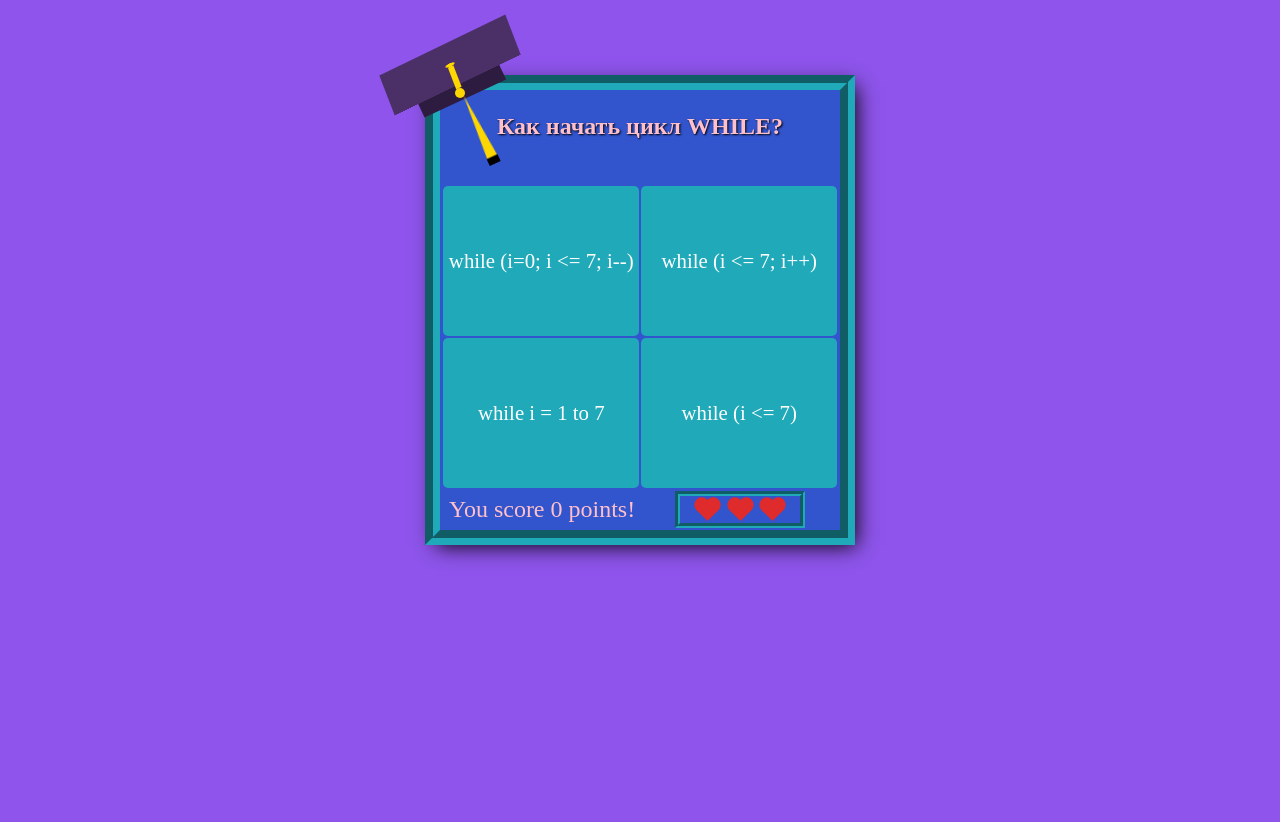
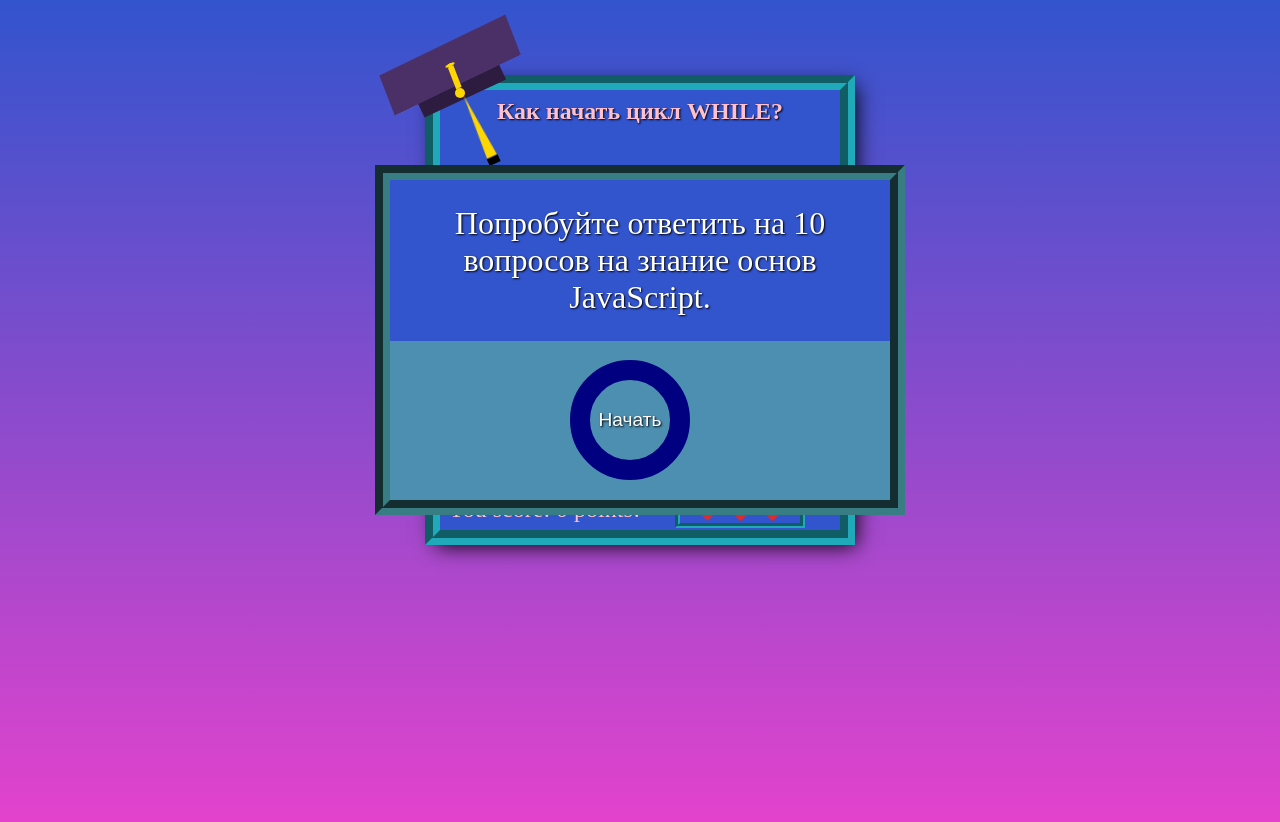
Before and after one commit to ScreamSine/JS-Quiz, a plain HTML site: page index.html in a window 1280 px wide. Before the commit the page ends 800 px from the top, so only its background shows below. Drawn offline with Linux system fonts and the light colour scheme.

Commit message:
Add start modal, add more questions

```diff
--- a/data.js
+++ b/data.js
@@ -26,7 +26,7 @@ const quiz = [{
         },
     },
     {
-        question: "Что вернет следующий код: Boolean (10 > 9)",
+        question: "Что вернет следующий код console.log(10 > 9)",
         answer: {
             1: "true",
             2: "1",
@@ -41,6 +41,51 @@ const quiz = [{
             2: "let date = date('now')",
             3: "let date = new Date()",
             4: "let date = current()",
+        },
+    },
+    {
+        question: "Используя какой оператор можно проверить наличие свойств в объекте?",
+        answer: {
+            1: "of",
+            2: "in",
+            3: "include",
+            4: "contain",
+        },
+    },
+    {
+        question: "Какое имя неккоректно для объявления переменной?",
+        answer: {
+            1: "_name_",
+            2: "$cost",
+            3: "false",
+            4: "Object",
+        },
+    },
+    {
+        question: "Сколько операндов принимает тернарный оператор?",
+        answer: {
+            1: "Один оператор",
+            2: "Два оператора",
+            3: "Три оператора",
+            4: "Любое количество",
+        },
+    },
+    {
+        question: "С помощью какого оператора можно создать экземпеляр объекта имеющего конструткор?",
+        answer: {
+            1: "class",
+            2: "new",
+            3: "create",
+            4: "constructor",
+        },
+    },
+    {
+        question: "Какой тип данных отсутствует в JavaScript?",
+        answer: {
+            1: "null",
+            2: "float",
+            3: "bigint",
+            4: "symbol",
         },
     },
 ];
@@ -60,4 +105,19 @@ const answer = [{
     {
         answer: "let date = new Date()",
     },
+    {
+        answer: "in",
+    },
+    {
+        answer: "false",
+    },
+    {
+        answer: "Три оператора",
+    },
+    {
+        answer: "new",
+    },
+    {
+        answer: "float",
+    },
 ];
--- a/index.html
+++ b/index.html
@@ -24,7 +24,7 @@
             <div class="quiz-item"></div>
         </div>
         <div class="score">
-            You score <span class="scoreCount">0</span> points!
+            You score: <span class="scoreCount">0</span> points!
         </div>
         <div class="health-bar">
             <div class="heart">
@@ -40,10 +40,15 @@
                 <div class="heart-circle2"></div>
             </div>
         </div>
-        <div class="blur"></div>
-        <div class="quiz-complete">
+        <div class="quiz-modal">
             <div class="quiz-complete-text"></div>
             <button class="reload">Начать заново</button>
+        </div>
+        <div class="quiz-modal start">
+            <div class="quiz-complete-text">
+                Попробуйте ответить на 10 вопросов на знание основ JavaScript.
+            </div>
+            <button class="reload startBtn">Начать</button>
         </div>
     </div>
 </div>
--- a/script.js
+++ b/script.js
@@ -5,16 +5,23 @@ const quizTitle = document.querySelector(".quiz-title");
 const card = document.querySelectorAll(".quiz-item");
 const mainBox = document.querySelector(".qust-box");
 const scoreCount = document.querySelector(".scoreCount");
-const button = document.querySelector("button");
-const quizComplete = document.querySelector(".quiz-complete");
-const blur = document.querySelector(".blur");
+const startBtn = document.querySelector(".startBtn");
+const endBtn = document.querySelector("button");
+const quizComplete = document.querySelector(".quiz-modal");
 const hearts = document.querySelectorAll(".heart");
 
 let wrongAnswer = new Audio("/src/wrong.mp3");
 let applause = new Audio("/src/applause.mp3");
 let right = new Audio("/src/right.mp3");
 
-button.addEventListener("click", () => {
+startBtn.addEventListener("click", () => {
+    let startModal = document.querySelector(".start");
+    startModal.style.transition = "0.5s ease";
+    startModal.style.opacity = "0";
+    startModal.style.transform = "scale(0)";
+});
+
+endBtn.addEventListener("click", () => {
     location.reload();
 });
 
@@ -55,19 +62,15 @@ function makeFourCard(counter) {
 }
 
 function endQuiz() {
-    let messageFail = `Увы, вы не смогли пройти квиз до конца, вы набрали ${goodCounter} очков`;
-    let messageComplete = `Вы молодец! Вы ответили верно на ${goodCounter} из ${answer.length} вопросов`;
-    let messageMaster = `Ого, вы ответили верно на все ${answer.length} вопросов!`;
     let finishText = document.querySelector(".quiz-complete-text");
     applause.play();
     quizComplete.style.display = "block";
-    blur.style.display = "block";
     if (badCounter === hearts.length) {
-        finishText.textContent = messageFail;
+        finishText.textContent = `Увы, вы не смогли пройти квиз до конца, вы набрали ${goodCounter} очков`;
     } else if (goodCounter === answer.length) {
-        finishText.textContent = messageMaster;
+        finishText.textContent = `Ого, вы ответили верно на все ${answer.length} вопросов!`;
     } else {
-        finishText.textContent = messageComplete;
+        finishText.textContent = `Вы молодец! Вы ответили верно на ${goodCounter} из ${answer.length} вопросов`;
     }
 }
 
--- a/style.css
+++ b/style.css
@@ -5,7 +5,9 @@
 }
 
 body {
-    background-color: rgb(142, 84, 235);
+    background-image: linear-gradient(rgb(50, 84, 205), rgb(231, 66, 204));
+    width: 100vw;
+    height: 100vh;
 }
 
 .quiz {
@@ -38,7 +40,7 @@ body {
 .quiz-title {
     display: inline-block;
     position: absolute;
-    top: 23px;
+    top: 8px;
     width: 100%;
     text-align: center;
     color: pink;
@@ -86,7 +88,7 @@ body {
     background-color: rgb(235, 29, 29);
 }
 
-.quiz-complete {
+.quiz-modal {
     position: absolute;
     width: 500px;
     height: 320px;
@@ -100,17 +102,8 @@ body {
     display: none;
 }
 
-.blur {
-    position: absolute;
-    left: -200px;
-    top: -50px;
-    width: 800px;
-    height: 600px;
-    background-color: rgba(0, 0, 128, 0.7);
-    border-radius: 50px;
-    z-index: 2;
-    filter: blur(80px);
-    display: none;
+.start {
+    display: block;
 }
 
 .quiz-complete-text {
```
